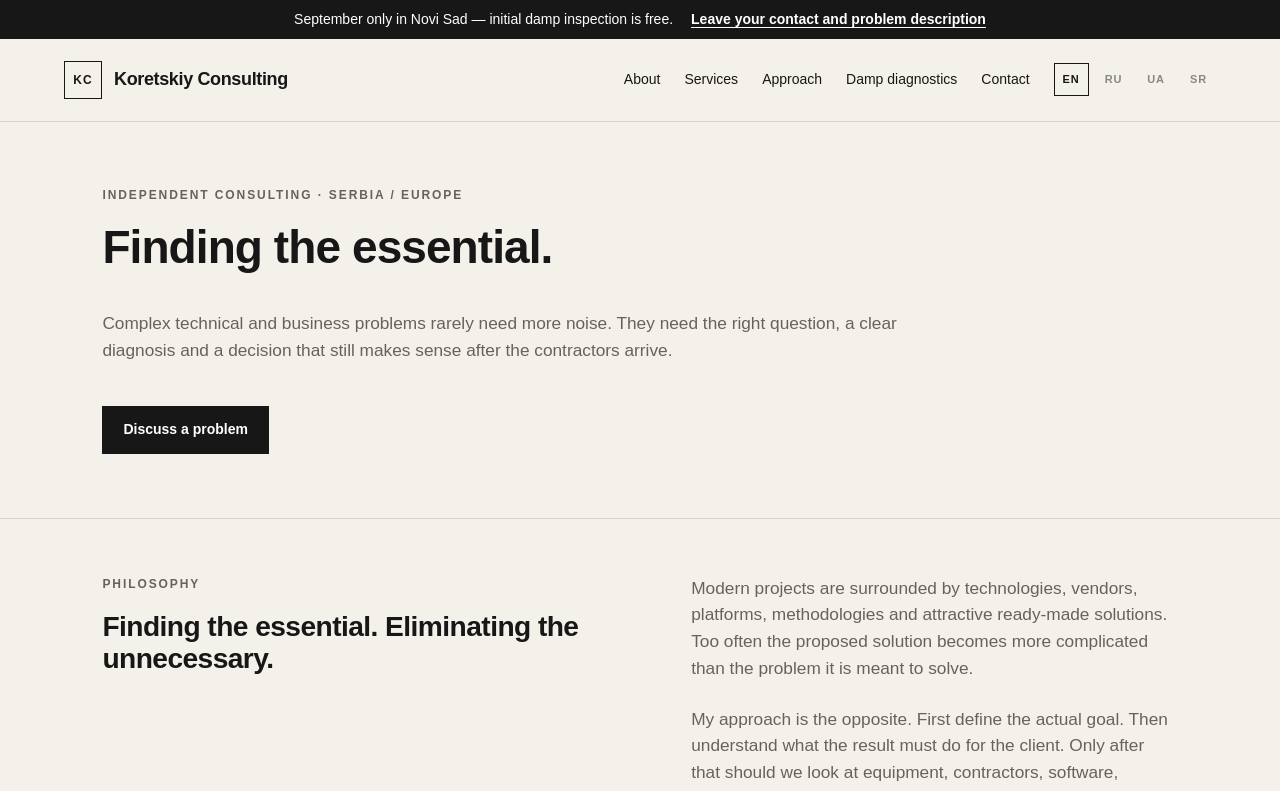
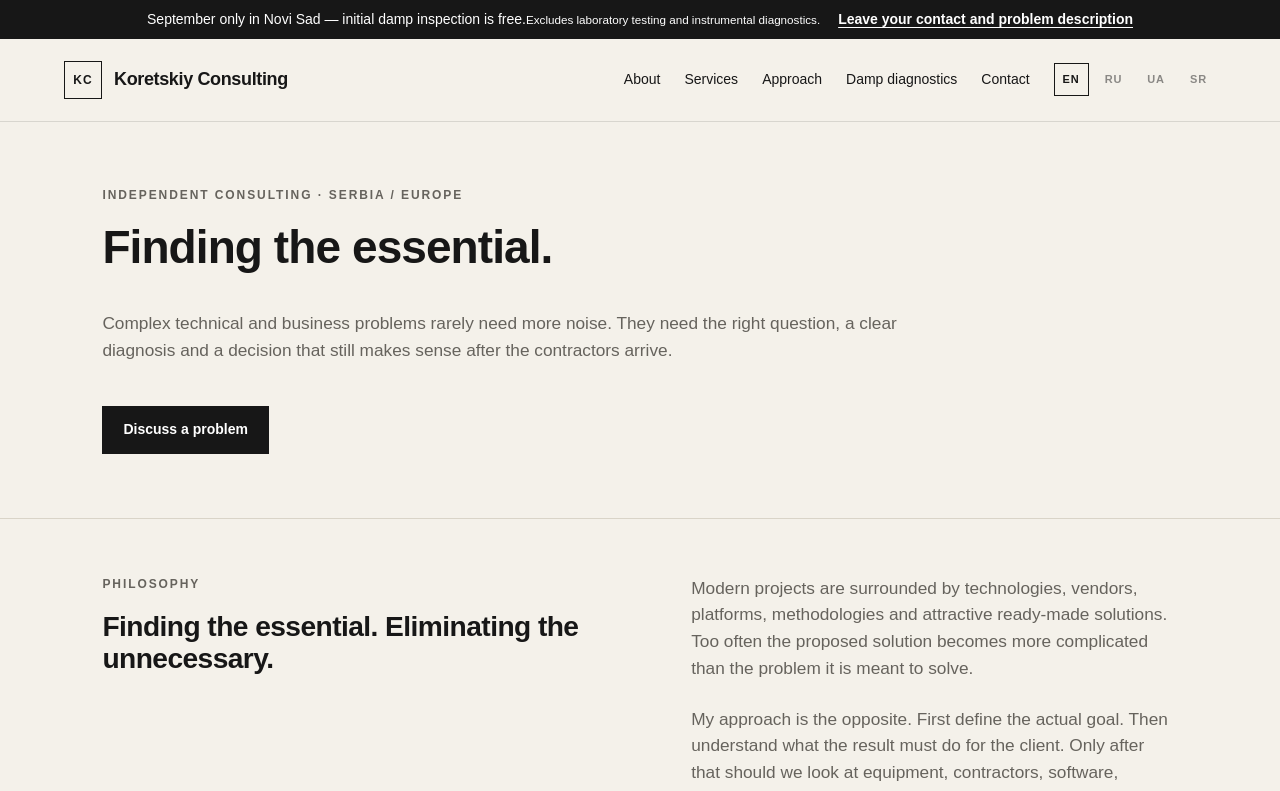
Before and after one commit to oikua66/damp-diagnostics, a Next.js app: page /en in a window 1280 px wide. Shown: the top 791 px of the page. Built offline with nearby package versions, Linux system fonts and the light colour scheme; no server answers.

Commit message:
Add promo disclaimer

```diff
--- a/app/components/SeptemberDampPromo.tsx
+++ b/app/components/SeptemberDampPromo.tsx
@@ -4,21 +4,25 @@ import { useEffect, useState } from 'react';
 
 const END_AT = Date.parse('2026-09-29T22:00:00Z'); // 30 Sep 00:00 Europe/Belgrade (CEST)
 
-const copy: Record<string, { text: string; action: string }> = {
+const copy: Record<string, { text: string; note: string; action: string }> = {
   ru: {
     text: 'Только в сентябре в Нови-Саде — первичный осмотр проблемы с сыростью бесплатно.',
+    note: 'Без лабораторных исследований и инструментальной диагностики.',
     action: 'Оставить контакт и описание проблемы',
   },
   uk: {
     text: 'Лише у вересні в Новому Саді — первинний огляд проблеми з вологістю безкоштовно.',
+    note: 'Без лабораторних досліджень та інструментальної діагностики.',
     action: 'Залишити контакт і опис проблеми',
   },
   sr: {
     text: 'Samo u septembru u Novom Sadu — prvi pregled problema sa vlagom je besplatan.',
+    note: 'Bez laboratorijskih ispitivanja i instrumentalne dijagnostike.',
     action: 'Ostavite kontakt i opis problema',
   },
   en: {
     text: 'September only in Novi Sad — initial damp inspection is free.',
+    note: 'Excludes laboratory testing and instrumental diagnostics.',
     action: 'Leave your contact and problem description',
   },
 };
@@ -39,7 +43,10 @@ export default function SeptemberDampPromo() {
 
   return (
     <div className="september-damp-promo" role="region" aria-label="September offer">
-      <span>{t.text}</span>
+      <div className="september-damp-promo-copy">
+        <span>{t.text}</span>
+        <small>{t.note}</small>
+      </div>
       <a href={`/${lang}#contact`}>{t.action}</a>
     </div>
   );
```
